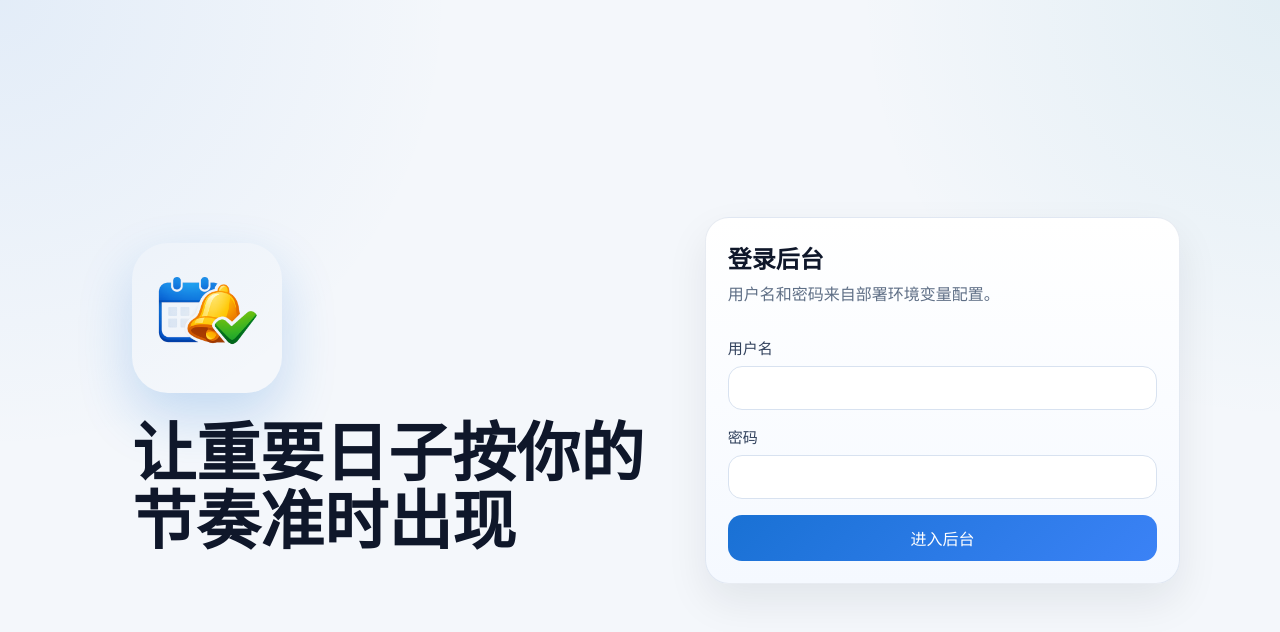
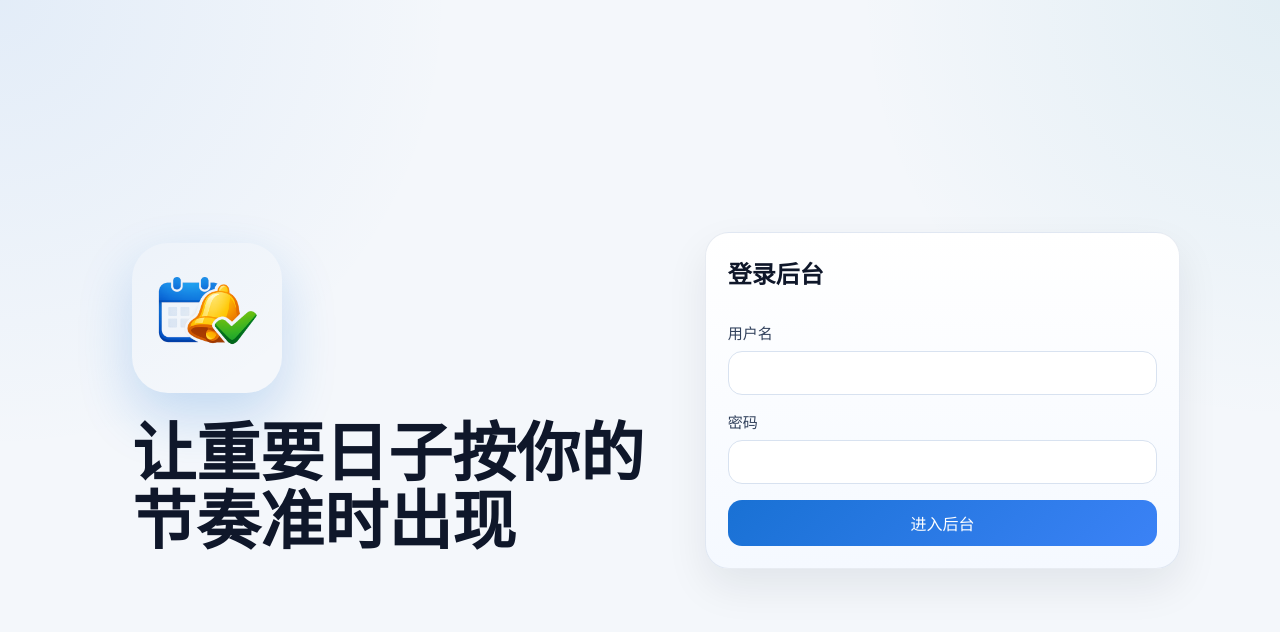
Before and after one commit to weidaye1122/Daily-Reminder, a React (Vite) app: page /login in a window 1280 px wide. Shown: the top 632 px of the page. Built offline with nearby package versions, Linux system fonts and the light colour scheme; no server answers.

Commit message:
Remove login hint text

```diff
--- a/src/client/pages/LoginPage.tsx
+++ b/src/client/pages/LoginPage.tsx
@@ -44,7 +44,6 @@ export const LoginPage = () => {
         <form className="card form-grid" onSubmit={handleSubmit}>
           <div className="section-heading">
             <h2>登录后台</h2>
-            <p>用户名和密码来自部署环境变量配置。</p>
           </div>
           {error ? <Notice tone="error" message={error} /> : null}
           <label className="field">
```
